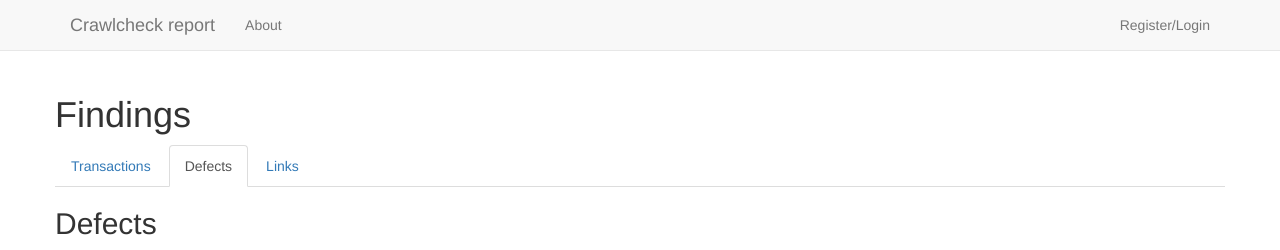
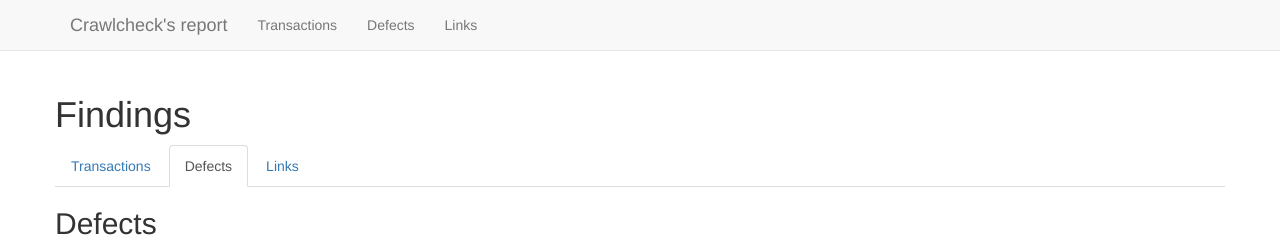
Before and after one commit to eghuro/crawlcheck-report, a Flask app: page /defect in a window 1280 px wide. Shown: the top 250 px of the page. Run offline with Flask 2, Linux system fonts and the light colour scheme; data that the repository does not hold is empty; some libraries are stand-ins or nearby versions; some web fonts are replaced.

Commit message:
Update header

```diff
--- a/project/client/templates/header.html
+++ b/project/client/templates/header.html
@@ -10,22 +10,16 @@
           <span class="icon-bar"></span>
           <span class="icon-bar"></span>
         </button>
-          <a class="navbar-brand" href="{{ url_for('main.home') }}">Crawlcheck report</a>
+          <a class="navbar-brand" href="{{ url_for('main.home') }}">Crawlcheck's report</a>
       </div>
       <!-- Collect the nav links, forms, and other content for toggling -->
       <div class="collapse navbar-collapse" id="bs-example-navbar-collapse-1">
         <ul class="nav navbar-nav">
-          <li><a href="{{ url_for('main.about') }}">About</a></li>
-          {% if current_user.is_authenticated %}
-           <li><a href="{{ url_for('user.members') }}">Members</a></li>
-          {% endif %}
+          <li><a href="/transaction">Transactions</a></li>
+          <li><a href="/defect">Defects</a></li>
+          <li><a href="/link">Links</a></li>
         </ul>
         <ul class="nav navbar-nav navbar-right">
-          {% if current_user.is_authenticated %}
-            <li><a href="{{ url_for('user.logout') }}">Logout</a></li>
-          {% else %}
-            <li><a href="{{ url_for('user.login') }}"><span class="glyphicon glyphicon-user"></span>&nbsp;Register/Login</a></li>
-          {% endif %}
         </ul>
       </div>
       <!-- /.navbar-collapse -->
```
